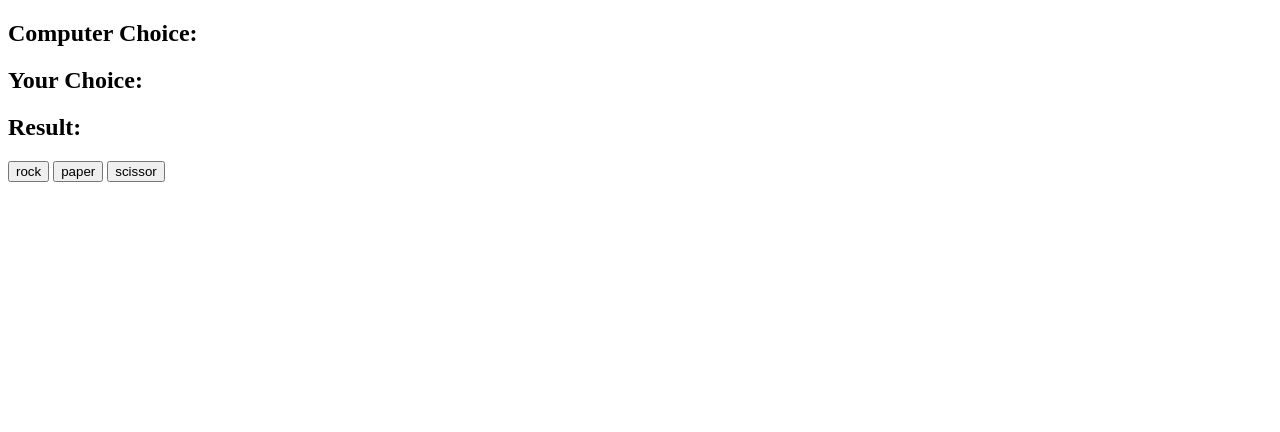
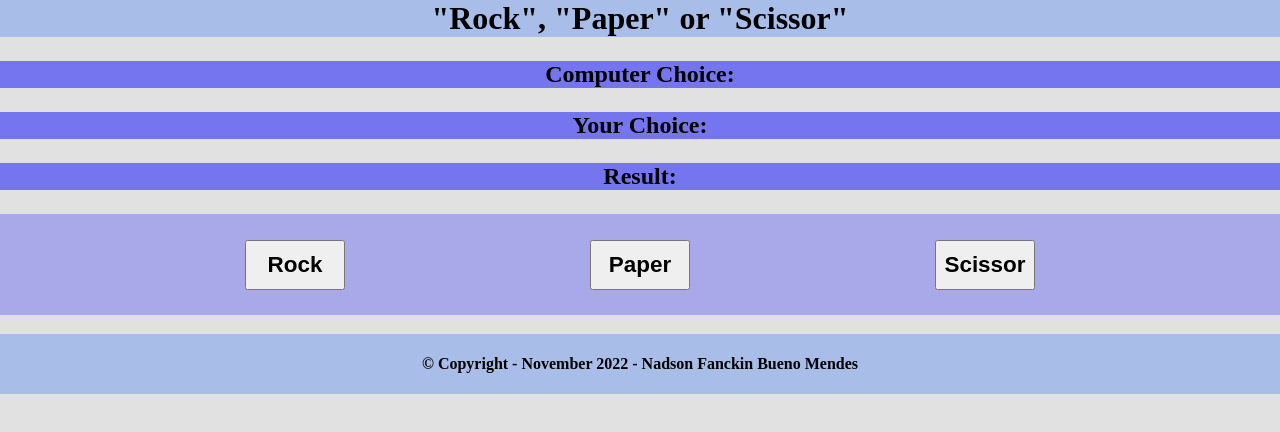
Before and after one commit to nadsonfbm/JS-Assignment-Part-2, a plain HTML site: page R.P.S.-UI/index.html in a window 1280 px wide. Drawn offline with Linux system fonts and the light colour scheme.

Commit message:
2nd commit

```diff
--- a/R.P.S.-UI/index.html
+++ b/R.P.S.-UI/index.html
@@ -9,11 +9,20 @@
         <title>Rock Paper Scissors with UI - By Nadson</title>
     </head>
     <body>
-        <h2>Computer Choice: <span id="computer-choice"></span></h2>
-        <h2>Your Choice: <span id="user-choice"></span></h2>
-        <h2>Result: <span id="result"></span></h2>
-
-        <button id="rock">rock</button>
-        <button id="paper">paper</button>
-        <button id="scissor">scissor</button>
+        <h1>
+            "Rock", "Paper" or "Scissor"
+        </h1>
+        <h2>
+            <p>Computer Choice: <span id="computer-choice"></span></p>
+            <p>Your Choice: <span id="user-choice"></span></p>
+            <p>Result: <span id="result"></span></p>
+        </h2>
+        <h3>
+        <button id="Rock">Rock</button>
+        <button id="Paper">Paper</button>
+        <button id="Scissor">Scissor</button>
+        </h3>
+        <footer>
+            <h4>© Copyright - November 2022 - Nadson Fanckin Bueno Mendes</h4>
+        </footer>
     </body>
--- a/R.P.S.-UI/script.js
+++ b/R.P.S.-UI/script.js
@@ -14,36 +14,36 @@ possibleChoices.forEach(possibleChoice => possibleChoice.addEventListener("click
 }))
 
 function computerPlay() {
-    let randomNumber = Math.floor(Math.random()*3)+1;
+    const randomNumber = Math.floor(Math.random() * 3) + 1
     if (randomNumber === 1) {
-        computerChoice === rock;
+      computerChoice = 'Rock'
     }
     if (randomNumber === 2) {
-        computerChoice === paper;
+      computerChoice = 'Scissor'
     }
     if (randomNumber === 3) {
-        computerChoice === scissor;
+      computerChoice = 'Paper'
     }
-    computerChoiceDisplay.innerHTML = computerChoice;
+    computerChoiceDisplay.innerHTML = computerChoice
   }
 
 function playRound() {
-    if (userChoice === "rock" && computerChoice === "paper") {
+    if (userChoice === "Rock" && computerChoice === "Paper") {
         result = "Oh no! Paper covers Rock! You lost the round!";
     }
-    if (userChoice === "rock" && computerChoice === "scissor") {
+    if (userChoice === "Rock" && computerChoice === "Scissor") {
         result = "Great choice! Rock crushes Scissor! You won the round!";
     }
-    if (userChoice === "scissor" && computerChoice === "rock") {
+    if (userChoice === "Scissor" && computerChoice === "Rock") {
         result = "Oh no! Rock crushes Scissor! You lost the round!";
     }
-    if (userChoice === "scissor" && computerChoice === "paper") {
+    if (userChoice === "Scissor" && computerChoice === "Paper") {
         result = "Great choice! Scissor cuts Paper! You won the round!";
     }
-    if (userChoice === "paper" && computerChoice === "scissor") {
+    if (userChoice === "Paper" && computerChoice === "Scissor") {
         result = "Oh no! Scissor cuts Paper! You lost the round!";
     }
-    if (userChoice === "paper" && computerChoice === "rock") {
+    if (userChoice === "Paper" && computerChoice === "Rock") {
         result = "Great choice! Paper covers Rock! You won the round!";
     }
     if (userChoice === computerChoice) {
--- a/R.P.S.-UI/style.css
+++ b/R.P.S.-UI/style.css
@@ -0,0 +1,58 @@
+h1 {
+    display: flex;
+    background-color: rgba(0, 89, 255, 0.254);
+    align-items: center;
+    flex-direction: column;
+    margin: auto;
+}
+
+p {
+    display: flex;
+    background-color: rgba(4, 0, 255, 0.482);
+    align-items: center;
+    flex-direction: column;
+    justify-content: center;
+}
+
+h3 {
+    display: flex;
+    background-color: rgba(0, 0, 255, 0.252);
+    align-content: center;
+    flex-direction: row;
+    justify-content: space-evenly;
+    padding-top: 2%;
+    padding-bottom: 2%;
+}
+
+h3 #Rock{
+    font-weight: bolder;
+    font-size: larger;
+    width: 100px;
+    height: 50px;
+}
+
+h3 #Paper{
+    font-weight: bolder;
+    font-size: larger;
+    width: 100px;
+    height: 50px;
+}
+
+h3 #Scissor{
+    font-weight: bolder;
+    font-size: larger;
+    width: 100px;
+    height: 50px;
+}
+
+footer {
+    display: flex;
+    flex-direction: column;
+    background-color: rgba(0, 89, 255, 0.254);
+    align-items: center;
+}
+
+body {
+    background-color: rgba(0, 0, 0, 0.118);
+    margin: auto;
+}
```
Also changed, not shown: 1 other file.
